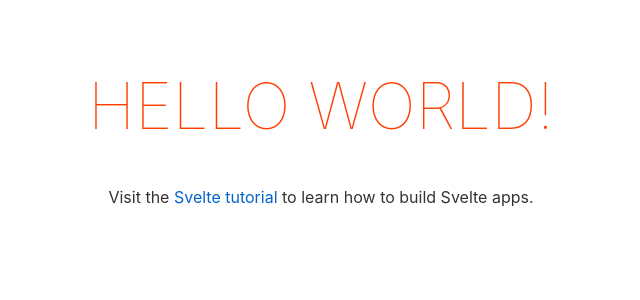
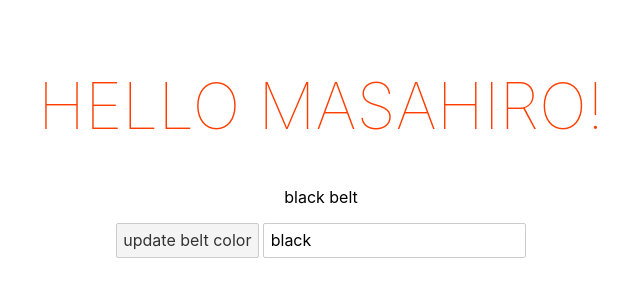
Before and after one commit to masahiro-nagai/svelte_myproject, a Svelte app: page / in a window 1280 px wide. Shown: the top 300 px of the page, without its empty margins (319-959 px from the left). Built offline with nearby package versions, Linux system fonts and the light colour scheme.

Commit message:
databinding

```diff
--- a/src/App.svelte
+++ b/src/App.svelte
@@ -1,10 +1,22 @@
 <script>
-	export let name;
+	let name = "Masahiro";
+	let beltColor = "black";
+
+	const handleClick = () =>{
+		beltColor = "orange";
+	};
+
+	const handleInput = (e) =>{
+		beltColor = e.target.value
+	}
 </script>
 
 <main>
 	<h1>Hello {name}!</h1>
-	<p>Visit the <a href="https://svelte.dev/tutorial">Svelte tutorial</a> to learn how to build Svelte apps.</p>
+	<p style="color: {beltColor}">{beltColor} belt</p>
+	<button on:click={handleClick}>update belt color</button>
+	<!-- <input type="text" on:input={handleInput} value={beltColor}> -->
+	<input type="text" bind:value={beltColor}>
 </main>
 
 <style>
```
